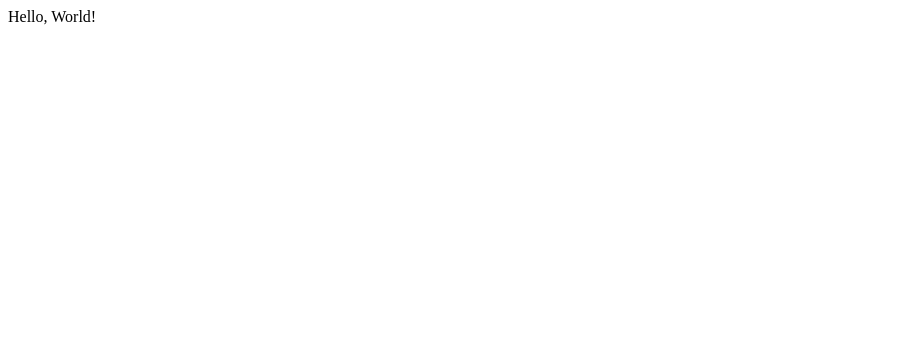
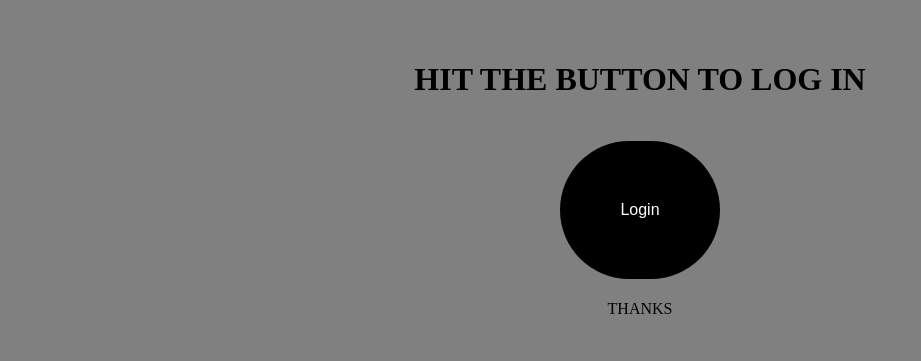
Before and after one commit to RoastVeg/SpotifyDJLive, a website: page site/public/index.html in a window 1280 px wide. Shown: the whole page, without its empty margins (0-921 px from the left). Drawn offline with Linux system fonts and the light colour scheme.

Commit message:
added login page

```diff
--- a/site/public/index.html
+++ b/site/public/index.html
@@ -1 +1,50 @@
-<p>Hello, World!</p>
+<!DOCTYPE html>
+<html>
+<head>
+    <meta name="viewport" content="width=device-width, initial-scale=1">
+    <style>
+
+
+header, footer,body {
+    padding: 1em;
+    color: black;
+    background-color: grey;
+    clear: left;
+    text-align: center;
+}
+div.login {
+height:300px;
+width:300px;
+}
+.button{
+    background-color: black; /* Green */
+    border: none;
+    color: white;
+    padding: 60px;
+    text-align: center;
+    text-decoration: none;
+    display: inline-block;
+    font-size: 16px;
+    margin: 5px 2px;
+    cursor: pointer;
+    border-radius:90px;
+}
+</style>
+</head>
+<body>
+
+<div class="container">
+
+    <header>
+        <h1> HIT THE BUTTON TO LOG IN</h1>
+    </header>
+
+
+    <div style="text-align: center;"><button class="button">Login</button></div>
+
+    <footer>THANKS</footer>
+
+</div>
+
+</body>
+</html>
```
